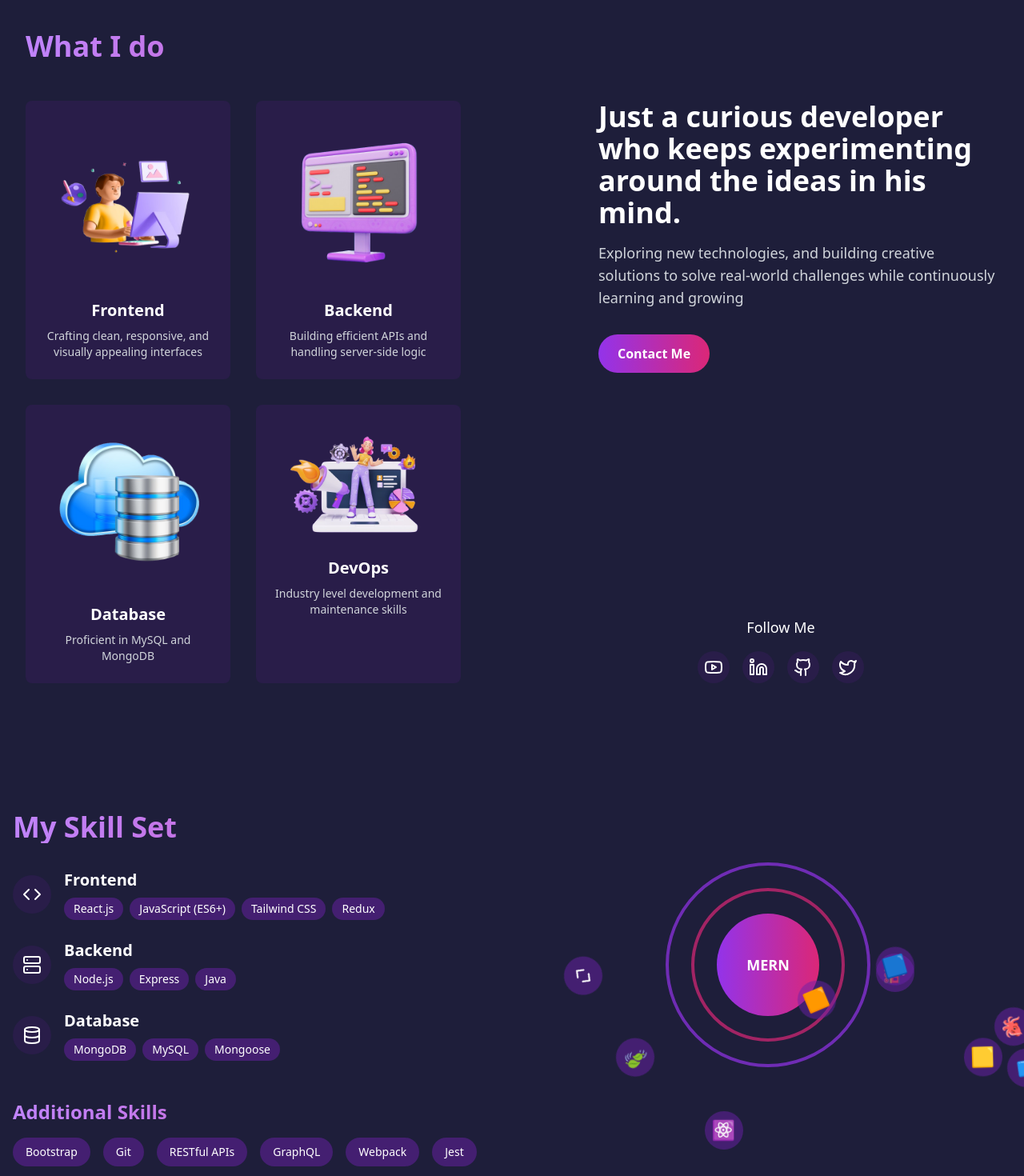
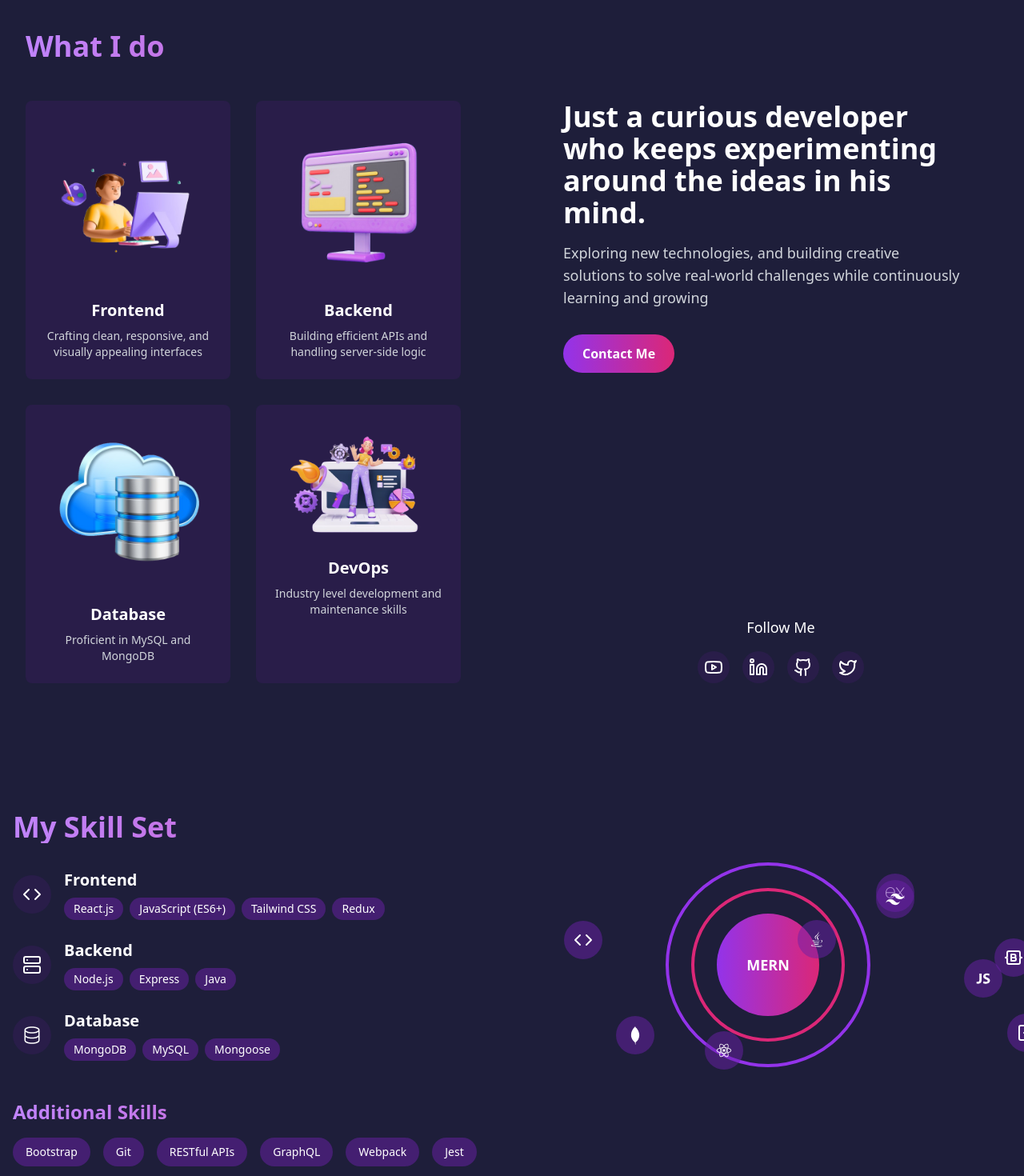
Before and after one commit to bewake24/typescript-bewake-portfolio, a React (Vite) app: page / in a window 1280 px wide. Shown: the part 940-2410 px from the top of the page at 80% size. Built offline with nearby package versions, Linux system fonts and the light colour scheme.

Commit message:
Optimise Skills section

```diff
--- /dev/null
+++ b/src/assets/data/skills.tsx
@@ -0,0 +1,46 @@
+import { DiMongodb } from "react-icons/di";
+import { DiReact } from "react-icons/di";
+import { SiExpress } from "react-icons/si";
+import { DiJavascript1 } from "react-icons/di";
+import { TbBrandTypescript } from "react-icons/tb";
+import { DiJava } from "react-icons/di";
+import { GoDatabase } from "react-icons/go";
+import { FiServer } from "react-icons/fi";
+import { LuCode } from "react-icons/lu";
+import { RiTailwindCssFill } from "react-icons/ri";
+import { TbBrandBootstrap } from "react-icons/tb";
+
+const skillCategories = [
+  {
+    name: "Frontend",
+    icon: <LuCode size={24} />,
+    skills: ["React.js", "JavaScript (ES6+)", "Tailwind CSS", "Redux"],
+  },
+  {
+    name: "Backend",
+    icon: <FiServer size={24} />,
+    skills: ["Node.js", "Express", "Java"],
+  },
+  {
+    name: "Database",
+    icon: <GoDatabase size={24} />,
+    skills: ["MongoDB", "MySQL", "Mongoose"],
+  },
+];
+
+const techIcons = [
+  { name: 'React', icon: <DiReact size={24}/> },
+  { name: 'Node.js', icon: <LuCode size={24} /> },
+  { name: 'MongoDB', icon: <DiMongodb size={24}/> },
+  { name: 'Express', icon: <SiExpress size={24}/> },
+  { name: 'JavaScript', icon: <DiJavascript1 size={24} /> },
+  { name: 'TypeScript', icon: <TbBrandTypescript size={24} /> },
+  { name: 'Java', icon: <DiJava size={24}/> },
+  { name: 'Tailwind', icon: <RiTailwindCssFill size={24} /> },
+  { name: 'Bootstrap', icon: <TbBrandBootstrap  size={24}/> },
+];
+
+const additionalSkills = ['Bootstrap', 'Git', 'RESTful APIs', 'GraphQL', 'Webpack', 'Jest']
+
+
+export { skillCategories, techIcons, additionalSkills };
--- a/src/components/Skills.tsx
+++ b/src/components/Skills.tsx
@@ -1,37 +1,6 @@
-
-import { Code, Database, Server } from 'lucide-react';
+import { skillCategories, techIcons, additionalSkills }from "../assets/data/skills";
 
 const Skills = () => {
-  const skillCategories = [
-    {
-      name: 'Frontend',
-      icon: <Code size={24} />,
-      skills: ['React.js', 'JavaScript (ES6+)', 'Tailwind CSS', 'Redux']
-    },
-    {
-      name: 'Backend',
-      icon: <Server size={24} />,
-      skills: ['Node.js', 'Express', 'Java']
-    },
-    {
-      name: 'Database',
-      icon: <Database size={24} />,
-      skills: ['MongoDB', 'MySQL', 'Mongoose']
-    }
-  ];
-
-  const techIcons = [
-    { name: 'React', icon: '⚛️' },
-    { name: 'Node.js', icon: <Code size={24} /> },
-    { name: 'MongoDB', icon: '🍃' },
-    { name: 'Express', icon: '🚂' },
-    { name: 'JavaScript', icon: '🟨' },
-    { name: 'TypeScript', icon: '🔷' },
-    { name: 'HTML5', icon: '🟧' },
-    { name: 'CSS3', icon: '🟦' },
-    { name: 'Git', icon: '🐙' },
-  ];
-
   return (
     <section id="skills" className="py-20">
       <h2 className="text-4xl font-bold mb-8 gradient-text">My Skill Set</h2>
@@ -55,7 +24,7 @@ const Skills = () => {
             </div>
           ))}
         </div>
-        <div className="relative block">
+        <div className="relative hidden md:block">
           <div className="absolute inset-0 flex items-center justify-center">
             <div className="w-64 h-64 border-4 border-purple-600 rounded-full animate-pulse"></div>
           </div>
@@ -86,7 +55,7 @@ const Skills = () => {
       <div className="mt-12">
         <h3 className="text-2xl font-semibold mb-4 gradient-text">Additional Skills</h3>
         <div className="flex flex-wrap gap-4">
-          {['Bootstrap', 'Git', 'RESTful APIs', 'GraphQL', 'Webpack', 'Jest'].map((skill, index) => (
+          {additionalSkills.map((skill, index) => (
             <span key={index} className="px-4 py-2 bg-purple-800 bg-opacity-50 rounded-full text-sm">
               {skill}
             </span>
--- a/src/components/WhatIDo/WhatIDo.tsx
+++ b/src/components/WhatIDo/WhatIDo.tsx
@@ -10,28 +10,32 @@ const WhatIDo: React.FC = () => {
       <div className="container mx-auto px-4">
         <h2 className="text-4xl font-bold mb-12 gradient-text">What I do</h2>
 
-        <div className="grid grid-cols-1 md:grid-cols-2  gap-y-16 md:gap-x-16 lg:gap-x-32" >
+        <div className="grid grid-cols-1 md:grid-cols-2  gap-y-16 md:gap-x-16 lg:gap-x-32">
           {/* 2x2 grid */}
           <Services />
 
           {/* Right Grid */}
           <div className="flex flex-col justify-between">
-            <div className="text-left ml-auto mr-0">
+            <div className="text-left">
               <h2 className="text-4xl font-bold max-w-[500px] mb-4">
                 Just a curious developer who keeps experimenting around the
                 ideas in his mind.
               </h2>
               <p className="text-lg text-gray-300 max-w-[500px] mb-8">
-              Exploring new technologies, and building creative solutions to solve real-world challenges while continuously learning and growing
+                Exploring new technologies, and building creative solutions to
+                solve real-world challenges while continuously learning and
+                growing
               </p>
-              <motion.button
-                className="gradient-bg px-6 py-3 rounded-full text-white font-semibold"
-                whileHover={{ scale: 1.05 }}
-                whileTap={{ scale: 0.95 }}
 
-              >
-                <a href={whatsAppURL} target="_blank" rel="noopener noreferrer">Contact Me</a>
-              </motion.button>
+              <a href={whatsAppURL} target="_blank" rel="noopener noreferrer">
+                <motion.button
+                  className="gradient-bg px-6 py-3 rounded-full text-white font-semibold"
+                  whileHover={{ scale: 1.05 }}
+                  whileTap={{ scale: 0.95 }}
+                >
+                  Contact Me
+                </motion.button>
+              </a>
             </div>
 
             <div className="mt-16 text-center">
```
